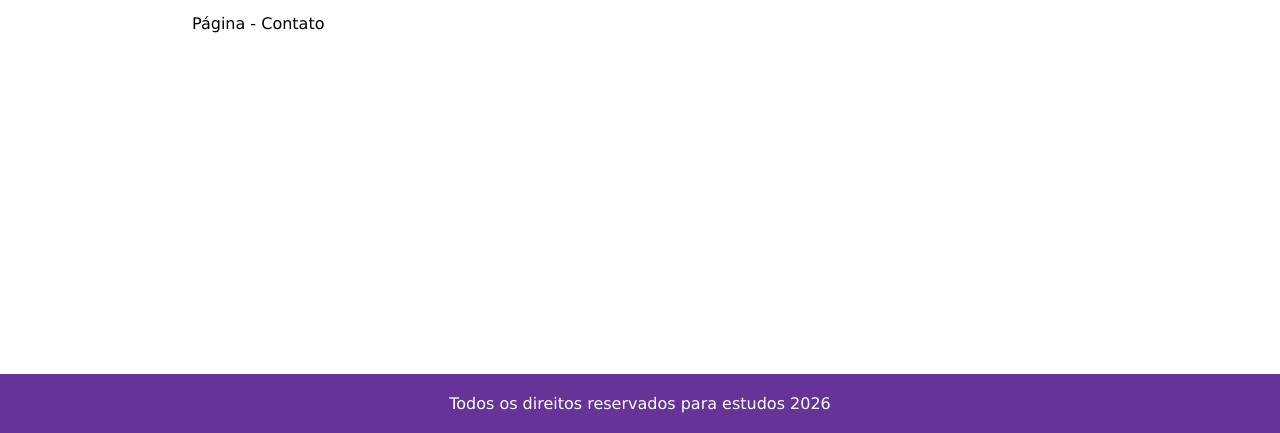
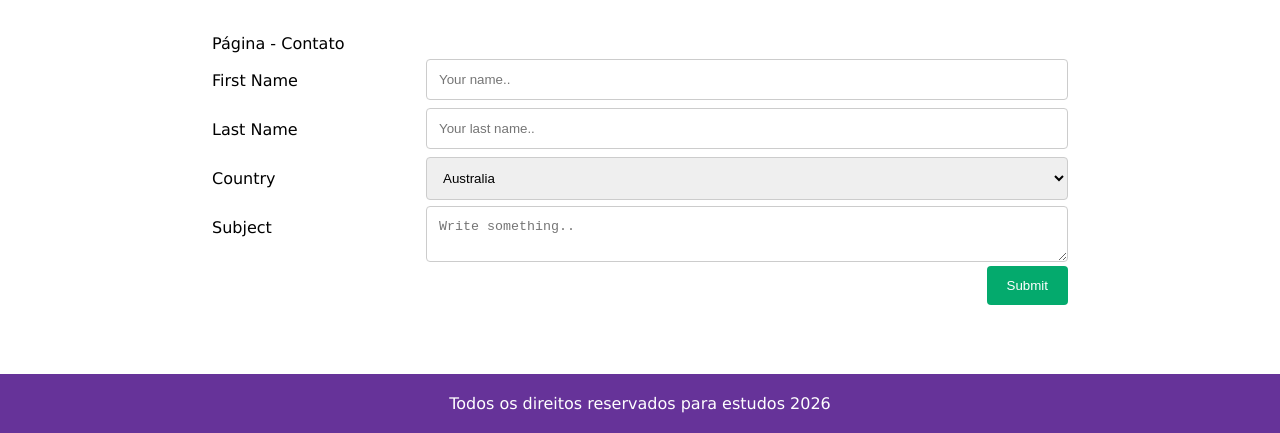
Before and after one commit to ronaldotj2002/jamstack_with_gatsby, a Gatsby site: page /contato in a window 1280 px wide. Shown: the part 367-800 px from the top of the page. Built offline with nearby package versions, Linux system fonts and the light colour scheme; Gatsby itself is replaced by a stand-in of ours.

Commit message:
Implementando o formulário, contato

```diff
--- a/_include/menu.mdx
+++ b/_include/menu.mdx
@@ -1,3 +1,3 @@
-- [Home](/)
+- [home](/)
 - [sobre](/sobre)
-- [Contato](/contato)
+- [contato](/contato)
--- a/src/components/footer.js
+++ b/src/components/footer.js
@@ -15,9 +15,9 @@ const Footer = ({ pageTitle, children }) => {
 
     return  (
 
-            <footer>
+
                 <p>{data.site.siteMetadata.description} </p>
-            </footer>
+
 
     )
 }
--- a/src/components/layout.css
+++ b/src/components/layout.css
@@ -9,6 +9,10 @@ body {
 .container {
 	width: 70%;
 	margin: 0 auto;
+}
+
+.content {
+	padding: 20px;
 }
 
 h1 {
@@ -72,3 +76,18 @@ figure {
     margin: 20px auto;
     display: block;
 }
+
+@media screen and (max-width: 412px) {
+	footer {
+		width: 100%;
+		background: #639;
+		color: #FFF;
+		min-height: 45px;
+		position: relative !important;
+		bottom: -10vh;
+	}
+
+	footer p {
+		padding: 20px 0;
+	}
+}
--- a/src/components/layout.js
+++ b/src/components/layout.js
@@ -29,7 +29,9 @@ const Layout = ({ pageTitle, children }) => {
     }`)
 
     return  (
-        <div>
+
+        <body>
+
            <header className="container">
 
             <figure>
@@ -54,7 +56,7 @@ const Layout = ({ pageTitle, children }) => {
             <footer>
                 <Footer/>
             </footer>
-        </div>
+        </body>
     )
 }
 
--- a/src/pages/contato.js
+++ /dev/null
@@ -1,13 +0,0 @@
-import * as React from "react"
-import Layout from '../components/layout'
-
-const Conato = () => {
-  return (
-    <Layout pageTitle="Contato">
-    <p>Página -  Contato</p>
-    </Layout>
-  )
-}
-
-export const Head = () => <title>Contato</title>
-export default Conato;
--- /dev/null
+++ b/src/pages/contato/index.js
@@ -0,0 +1,61 @@
+import * as React from "react"
+import Layout from '../../components/layout'
+import "../styles.css"
+
+
+
+const Conato = () => {
+
+
+  return (
+    <Layout pageTitle="Contato">
+      <div className="content">
+        <p>Página -  Contato</p>
+        <form >
+    <div className="row">
+      <div className="col-25">
+        <label for="fname">First Name</label>
+      </div>
+      <div className="col-75">
+        <input type="text" id="fname" name="firstname" placeholder="Your name.."/>
+      </div>
+    </div>
+    <div className="row">
+      <div className="col-25">
+        <label for="lname">Last Name</label>
+      </div>
+      <div className="col-75">
+        <input type="text" id="lname" name="lastname" placeholder="Your last name.."/>
+      </div>
+    </div>
+    <div className="row">
+      <div className="col-25">
+        <label for="country">Country</label>
+      </div>
+      <div className="col-75">
+        <select id="country" name="country">
+          <option value="australia">Australia</option>
+          <option value="canada">Canada</option>
+          <option value="usa">USA</option>
+        </select>
+      </div>
+    </div>
+    <div className="row">
+      <div className="col-25">
+        <label for="subject">Subject</label>
+      </div>
+      <div className="col-75">
+        <textarea id="subject" name="subject" placeholder="Write something.." ></textarea>
+      </div>
+    </div>
+    <div className="row">
+      <input type="submit" value="Submit"/>
+    </div>
+  </form>
+      </div>
+    </Layout>
+  )
+}
+
+export const Head = () => <title>Contato</title>
+export default Conato;
--- /dev/null
+++ b/src/pages/styles.css
@@ -0,0 +1,64 @@
+* {
+    box-sizing: border-box;
+  }
+
+  input[type=text], select, textarea {
+    width: 100%;
+    padding: 12px;
+    border: 1px solid #ccc;
+    border-radius: 4px;
+    resize: vertical;
+  }
+
+  label {
+    padding: 12px 12px 12px 0;
+    display: inline-block;
+  }
+
+  input[type=submit] {
+    background-color: #04AA6D;
+    color: white;
+    padding: 12px 20px;
+    border: none;
+    border-radius: 4px;
+    cursor: pointer;
+    float: right;
+  }
+
+  input[type=submit]:hover {
+    background-color: #45a049;
+  }
+
+  .container {
+    border-radius: 5px;
+  }
+
+  .col-25 {
+    float: left;
+    width: 25%;
+    margin-top: 6px;
+  }
+
+  .col-75 {
+    float: left;
+    width: 75%;
+    margin-top: 6px;
+  }
+
+  /* Clear floats after the columns */
+  .row:after {
+    content: "";
+    display: table;
+    clear: both;
+  }
+
+  /* Responsive layout - when the screen is less than 600px wide, make the two columns stack on top of each other instead of next to each other */
+  @media screen and (max-width: 600px) {
+    .col-25, .col-75, input[type=submit] {
+      width: 100%;
+      margin-top: 0;
+    }
+  }
+content {
+    padding: 20px;
+}
```
Also changed, not shown: src/pages/index.js (+11 -4 lines), src/pages/sobre/index.js (renamed from src/pages/sobre.js, +5 -2 lines).
